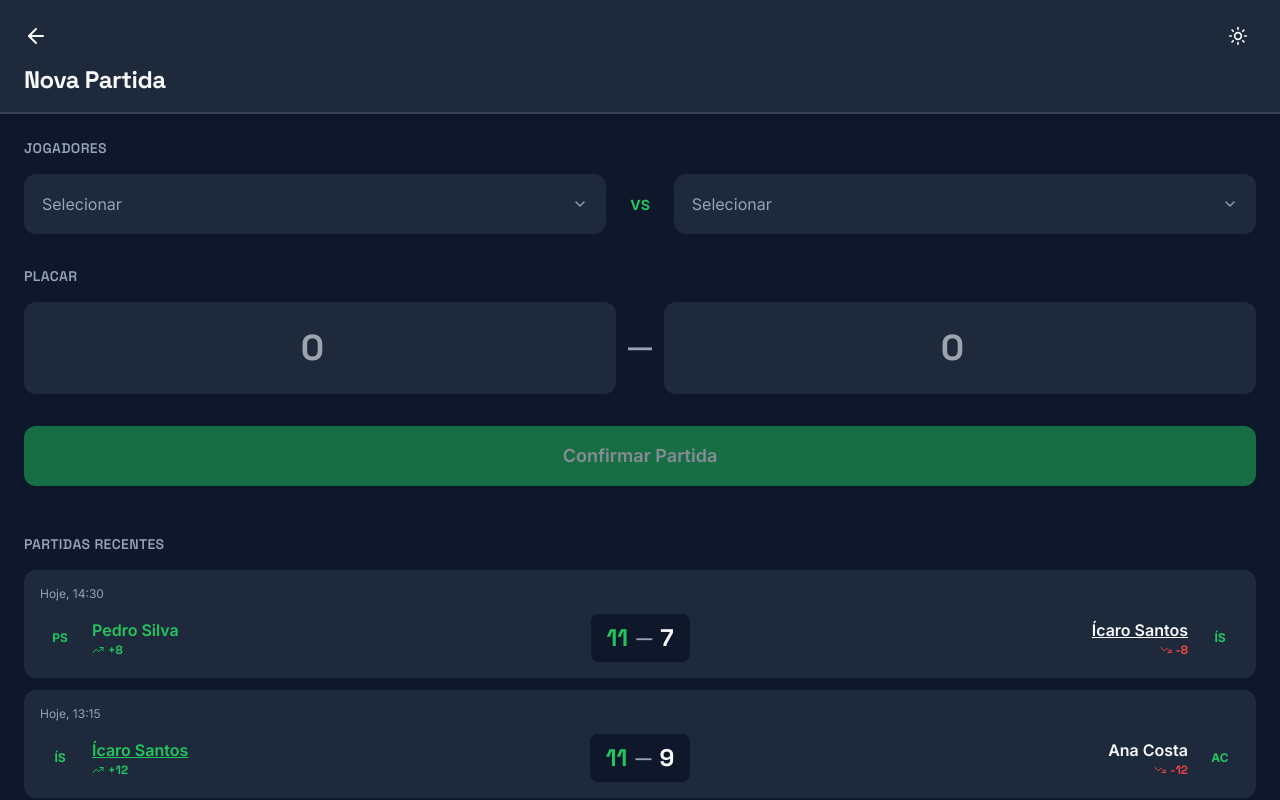
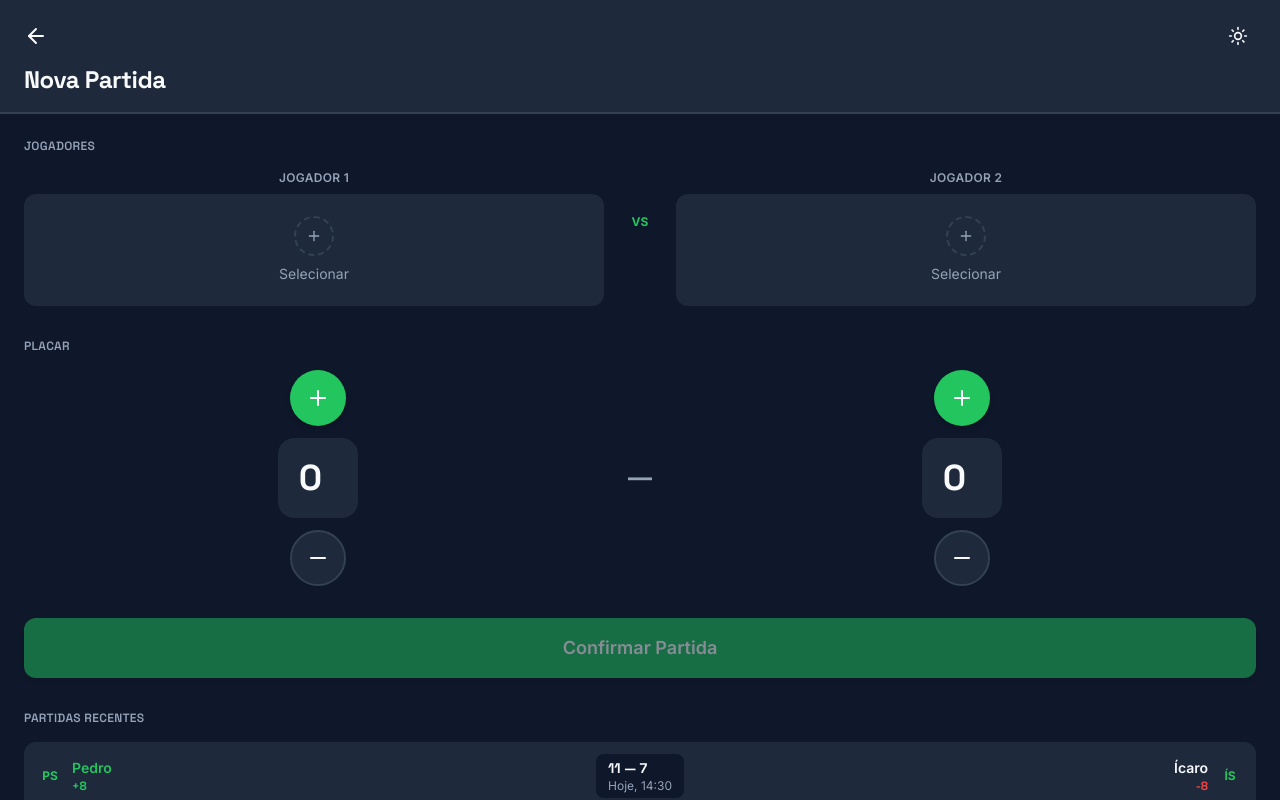
Before and after one commit to Icarodvieira/pingas-web, a Next.js app: page /groups/1/match in a window 1280 px wide. Shown: the top 800 px of the page. Built offline with nearby package versions, Linux system fonts and the light colour scheme.

Commit message:
match and profile  screen adjustment

```diff
--- a/src/app/groups/[id]/match/page.tsx
+++ b/src/app/groups/[id]/match/page.tsx
@@ -2,12 +2,12 @@
 
 import { useState } from 'react'
 import { useRouter, useParams } from 'next/navigation'
-import { ArrowLeft, ChevronDown } from 'lucide-react'
+import { ArrowLeft, Minus, Plus } from 'lucide-react'
 import { PrimaryButton, ThemeToggle } from '@/components/shared'
 import { MatchCard } from '@/components/matches'
 import { calculateElo } from '@/lib/elo'
+import { getInitials } from '@/lib/utils'
 
-// TODO: substituir por useQuery(() => api.get(`/groups/${id}`)) — membros reais do grupo
 const groupMembers = [
   { id: '1', name: 'Ícaro Santos', elo: 1847, gamesPlayed: 47 },
   { id: '2', name: 'Pedro Silva',  elo: 1923, gamesPlayed: 52 },
@@ -16,14 +16,115 @@ const groupMembers = [
   { id: '5', name: 'Julia Mendes', elo: 1598, gamesPlayed: 24 },
 ]
 
-// TODO: substituir por useQuery(() => api.get(`/groups/${id}/matches?limit=5`))
+
 const recentMatches = [
-  { player1Name: 'Pedro Silva', player1Score: 11, player1EloChange: 8,  player2Name: 'Ícaro Santos', player2Score: 7,  player2EloChange: -8,  date: 'Hoje, 14:30' },
-  { player1Name: 'Ícaro Santos', player1Score: 11, player1EloChange: 12, player2Name: 'Ana Costa',   player2Score: 9,  player2EloChange: -12, date: 'Hoje, 13:15' },
-  { player1Name: 'Carlos Lima',  player1Score: 11, player1EloChange: 15, player2Name: 'Julia Mendes', player2Score: 8,  player2EloChange: -15, date: 'Ontem, 18:45' },
+  { player1Name: 'Pedro Silva',  player1Score: 11, player1EloChange: 8,  player2Name: 'Ícaro Santos', player2Score: 7, player2EloChange: -8,  date: 'Hoje, 14:30' },
+  { player1Name: 'Ícaro Santos', player1Score: 11, player1EloChange: 12, player2Name: 'Ana Costa',    player2Score: 9, player2EloChange: -12, date: 'Hoje, 13:15' },
+  { player1Name: 'Carlos Lima',  player1Score: 11, player1EloChange: 15, player2Name: 'Julia Mendes', player2Score: 8, player2EloChange: -15, date: 'Ontem, 18:45' },
 ]
 
 type Member = typeof groupMembers[0]
+
+function PlayerSelector({ selected, onSelect, exclude, show, setShow, label }: {
+  selected: Member | null
+  onSelect: (m: Member) => void
+  exclude: Member | null
+  show: boolean
+  setShow: (v: boolean) => void
+  label: string
+}) {
+  return (
+    <div className="flex-1 relative">
+      <p className="text-xs text-text-muted font-semibold uppercase tracking-wide mb-2 text-center">{label}</p>
+      <button
+        onClick={() => setShow(!show)}
+        className={`w-full p-3 bg-surface rounded-xl text-center hover:bg-surface-elevated transition-all border-2 ${
+          selected ? 'border-accent-primary/40' : 'border-transparent'
+        }`}
+      >
+        {selected ? (
+          <div className="flex flex-col items-center gap-1">
+            <div className="w-10 h-10 rounded-full bg-accent-primary/20 flex items-center justify-center">
+              <span className="text-accent-primary font-bold text-sm">{getInitials(selected.name)}</span>
+            </div>
+            <p className="font-semibold text-foreground text-sm">{selected.name.split(' ')[0]}</p>
+            <p className="text-xs text-text-muted font-mono">{selected.elo}</p>
+          </div>
+        ) : (
+          <div className="flex flex-col items-center gap-2 py-2">
+            <div className="w-10 h-10 rounded-full border-2 border-dashed border-border flex items-center justify-center">
+              <Plus className="w-4 h-4 text-text-muted" />
+            </div>
+            <span className="text-text-muted text-sm">Selecionar</span>
+          </div>
+        )}
+      </button>
+
+      {show && (
+        <div className="absolute top-full left-0 right-0 mt-2 bg-surface rounded-xl shadow-xl border-2 border-border z-20 max-h-56 overflow-y-auto">
+          {groupMembers
+            .filter((m) => m.id !== exclude?.id)
+            .map((member) => (
+              <button
+                key={member.id}
+                onClick={() => { onSelect(member); setShow(false) }}
+                className="w-full px-4 py-3 text-left hover:bg-surface-elevated transition-all flex items-center gap-3"
+              >
+                <div className="w-8 h-8 rounded-full bg-accent-primary/20 flex items-center justify-center flex-shrink-0">
+                  <span className="text-accent-primary font-bold text-xs">{getInitials(member.name)}</span>
+                </div>
+                <div>
+                  <p className="font-semibold text-foreground text-sm">{member.name}</p>
+                  <p className="text-xs text-text-muted font-mono">ELO {member.elo}</p>
+                </div>
+              </button>
+            ))}
+        </div>
+      )}
+    </div>
+  )
+}
+
+function ScoreControl({ value, onChange, playerName, isWinning }: {
+  value: number
+  onChange: (v: number) => void
+  playerName?: string
+  isWinning: boolean
+}) {
+  return (
+    <div className="flex-1 flex flex-col items-center gap-3">
+      {playerName && (
+        <p className="text-xs text-text-muted font-semibold truncate max-w-full text-center">
+          {playerName.split(' ')[0]}
+        </p>
+      )}
+      <button
+        onClick={() => onChange(value + 1)}
+        className="w-14 h-14 rounded-full bg-accent-primary text-white flex items-center justify-center hover:bg-accent-primary-hover active:scale-95 transition-all shadow-md"
+      >
+        <Plus className="w-6 h-6" />
+      </button>
+      <div className={`w-20 h-20 rounded-2xl flex items-center justify-center transition-all ${
+        isWinning ? 'bg-accent-primary/20 ring-2 ring-accent-primary' : 'bg-surface'
+      }`}>
+      <input
+        type="number"
+        value={value}
+        onChange={(e) => onChange(Math.max(0, parseInt(e.target.value) || 0))}
+        className={`w-full h-full text-center text-4xl font-bold font-mono bg-transparent focus:outline-none ${
+          isWinning ? 'text-accent-primary' : 'text-foreground'
+        }`}
+      />
+      </div>
+      <button
+        onClick={() => onChange(Math.max(0, value - 1))}
+        className="w-14 h-14 rounded-full bg-surface text-foreground flex items-center justify-center hover:bg-surface-elevated active:scale-95 transition-all border-2 border-border"
+      >
+        <Minus className="w-6 h-6" />
+      </button>
+    </div>
+  )
+}
 
 export default function RegisterMatchPage() {
   const router = useRouter()
@@ -32,89 +133,51 @@ export default function RegisterMatchPage() {
 
   const [player1, setPlayer1] = useState<Member | null>(null)
   const [player2, setPlayer2] = useState<Member | null>(null)
-  const [score1, setScore1] = useState('')
-  const [score2, setScore2] = useState('')
+  const [score1, setScore1] = useState(0)
+  const [score2, setScore2] = useState(0)
   const [showP1Select, setShowP1Select] = useState(false)
   const [showP2Select, setShowP2Select] = useState(false)
   const [loading, setLoading] = useState(false)
+  const [matches, setMatches] = useState(recentMatches)
 
-  const s1 = parseInt(score1) || 0
-  const s2 = parseInt(score2) || 0
-  const hasScores = score1 !== '' && score2 !== ''
+  const hasScore = score1 > 0 || score2 > 0
+  const canSubmit = player1 && player2 && hasScore
 
   const eloPreview =
-    player1 && player2 && hasScores
-      ? calculateElo(player1.elo, player2.elo, s1, s2, player1.gamesPlayed, player2.gamesPlayed)
+    player1 && player2 && hasScore
+      ? calculateElo(player1.elo, player2.elo, score1, score2, player1.gamesPlayed, player2.gamesPlayed)
       : null
-
-  const canSubmit = player1 && player2 && hasScores && player1.id !== player2.id
 
 const handleSubmit = async () => {
   if (!canSubmit) return
   setLoading(true)
   try {
-      // TODO: await api.post('/matches', { groupId: id, player1Id: player1.id, player2Id: player2.id, scoreP1: s1, scoreP2: s2 })
-      router.push(`/groups/${id}`)
+    // TODO: await api.post('/matches', { ... })
+
+    setMatches(prev => [{
+      player1Name: player1!.name,
+      player1Score: score1,
+      player1EloChange: eloPreview?.player1Change ?? 0,
+      player2Name: player2!.name,
+      player2Score: score2,
+      player2EloChange: eloPreview?.player2Change ?? 0,
+      date: 'Agora',
+    }, ...prev])
+
+    setPlayer1(null)
+    setPlayer2(null)
+    setScore1(0)
+    setScore2(0)
   } finally {
     setLoading(false)
   }
 }
 
-  const PlayerSelector = ({
-    selected, onSelect, exclude, show, setShow,
-  }: {
-    selected: Member | null
-    onSelect: (m: Member) => void
-    exclude: Member | null
-    show: boolean
-    setShow: (v: boolean) => void
-  }) => (
-    <div className="flex-1 relative">
-      <button
-        onClick={() => setShow(!show)}
-        className="w-full p-4 bg-surface rounded-xl text-left hover:bg-surface-elevated transition-all border-2 border-transparent focus:border-accent-primary"
-      >
-        {selected ? (
-          <div>
-            <p className="font-semibold text-foreground">{selected.name}</p>
-            <p className="text-xs text-text-muted font-mono">ELO {selected.elo}</p>
-          </div>
-        ) : (
-          <div className="flex items-center justify-between">
-            <span className="text-text-muted">Selecionar</span>
-            <ChevronDown className="w-4 h-4 text-text-muted" />
-          </div>
-        )}
-      </button>
-
-      {show && (
-        <div className="absolute top-full left-0 right-0 mt-2 bg-surface rounded-xl shadow-lg border-2 border-border z-10 max-h-60 overflow-y-auto">
-          {groupMembers
-            .filter((m) => m.id !== exclude?.id)
-            .map((member) => (
-              <button
-                key={member.id}
-                onClick={() => { onSelect(member); setShow(false) }}
-                className="w-full p-3 text-left hover:bg-background transition-all"
-              >
-                <p className="font-semibold text-foreground">{member.name}</p>
-                <p className="text-xs text-text-muted font-mono">ELO {member.elo}</p>
-              </button>
-            ))}
-        </div>
-      )}
-    </div>
-  )
-
   return (
     <div className="min-h-screen bg-background pb-8">
-      {/* Header */}
       <div className="bg-surface border-b-2 border-border px-6 py-4">
         <div className="flex items-center justify-between mb-2">
-          <button
-            onClick={() => router.push(`/groups/${id}`)}
-            className="p-2 -ml-2 hover:bg-background rounded-xl transition-all"
-          >
+          <button onClick={() => router.push(`/groups/${id}`)} className="p-2 -ml-2 hover:bg-background rounded-xl transition-all">
             <ArrowLeft className="w-6 h-6 text-foreground" />
           </button>
           <ThemeToggle />
@@ -122,58 +185,48 @@ export default function RegisterMatchPage() {
         <h1 className="text-2xl font-bold text-foreground">Nova Partida</h1>
       </div>
 
-      <div className="px-6 py-6">
-        {/* Seleção de jogadores */}
-        <div className="mb-8">
-          <h2 className="text-sm font-semibold text-text-muted mb-4 uppercase tracking-wide">Jogadores</h2>
-          <div className="flex items-center gap-3">
-            <PlayerSelector
-              selected={player1} onSelect={setPlayer1} exclude={player2}
-              show={showP1Select} setShow={setShowP1Select}
-            />
-            <div className="px-3 py-2 bg-accent-primary/20 rounded-lg flex-shrink-0">
-              <span className="font-bold text-accent-primary text-sm">VS</span>
+      <div className="px-6 py-6 space-y-8">
+        <div>
+          <h2 className="text-xs font-semibold text-text-muted mb-4 uppercase tracking-wide">Jogadores</h2>
+          <div className="flex items-start gap-4">
+            <PlayerSelector label="Jogador 1" selected={player1} onSelect={setPlayer1} exclude={player2} show={showP1Select} setShow={setShowP1Select} />
+            <div className="flex-shrink-0 mt-8">
+              <div className="w-10 h-10 rounded-full bg-accent-primary/20 flex items-center justify-center">
+                <span className="font-bold text-accent-primary text-xs">VS</span>
               </div>
-            <PlayerSelector
-              selected={player2} onSelect={setPlayer2} exclude={player1}
-              show={showP2Select} setShow={setShowP2Select}
-            />
+            </div>
+            <PlayerSelector label="Jogador 2" selected={player2} onSelect={setPlayer2} exclude={player1} show={showP2Select} setShow={setShowP2Select} />
           </div>
         </div>
 
-        {/* Placar */}
-        <div className="mb-8">
-          <h2 className="text-sm font-semibold text-text-muted mb-4 uppercase tracking-wide">Placar</h2>
-          <div className="flex items-center gap-3">
-            <input
-              type="number" value={score1} onChange={(e) => setScore1(e.target.value)}
-              placeholder="0" min="0"
-              className="flex-1 text-center text-4xl font-bold font-mono bg-surface rounded-xl p-6 text-foreground focus:outline-none focus:ring-2 focus:ring-accent-primary border-2 border-transparent focus:border-accent-primary"
-            />
-            <span className="text-2xl font-bold text-text-muted flex-shrink-0">—</span>
-            <input
-              type="number" value={score2} onChange={(e) => setScore2(e.target.value)}
-              placeholder="0" min="0"
-              className="flex-1 text-center text-4xl font-bold font-mono bg-surface rounded-xl p-6 text-foreground focus:outline-none focus:ring-2 focus:ring-accent-primary border-2 border-transparent focus:border-accent-primary"
-            />
+        <div>
+          <h2 className="text-xs font-semibold text-text-muted mb-4 uppercase tracking-wide">Placar</h2>
+          <div className="flex items-center gap-4">
+            <ScoreControl value={score1} onChange={setScore1} playerName={player1?.name} isWinning={score1 > score2} />
+            <div className="flex-shrink-0 flex flex-col items-center gap-1">
+              <span className="text-2xl font-bold text-text-muted">—</span>
+              {score1 === score2 && hasScore && (
+                <span className="text-xs text-warning font-semibold">Empate</span>
+              )}
+            </div>
+            <ScoreControl value={score2} onChange={setScore2} playerName={player2?.name} isWinning={score2 > score1} />
           </div>
         </div>
 
-        {/* Preview ELO */}
-        {eloPreview && (
-          <div className="mb-8 p-4 bg-accent-primary/10 rounded-xl border-2 border-accent-primary/20">
-            <h3 className="text-sm font-semibold text-text-muted mb-3 uppercase tracking-wide">Mudança de ELO</h3>
+        {eloPreview && score1 !== score2 && (
+          <div className="p-4 bg-accent-primary/10 rounded-xl border-2 border-accent-primary/20">
+            <h3 className="text-xs font-semibold text-text-muted mb-3 uppercase tracking-wide">Variação de ELO</h3>
             <div className="flex items-center justify-around">
               <div className="text-center">
-                <p className="text-sm text-text-muted mb-1 truncate max-w-[100px]">{player1?.name}</p>
-                <p className={`text-2xl font-bold font-mono ${eloPreview.player1Change > 0 ? 'text-success' : eloPreview.player1Change < 0 ? 'text-danger' : 'text-text-muted'}`}>
+                <p className="text-sm text-text-muted mb-1">{player1?.name.split(' ')[0]}</p>
+                <p className={`text-3xl font-bold font-mono ${eloPreview.player1Change > 0 ? 'text-success' : 'text-danger'}`}>
                   {eloPreview.player1Change > 0 ? '+' : ''}{eloPreview.player1Change}
                 </p>
               </div>
-              <div className="w-px h-12 bg-border" />
+              <div className="w-px h-10 bg-border" />
               <div className="text-center">
-                <p className="text-sm text-text-muted mb-1 truncate max-w-[100px]">{player2?.name}</p>
-                <p className={`text-2xl font-bold font-mono ${eloPreview.player2Change > 0 ? 'text-success' : eloPreview.player2Change < 0 ? 'text-danger' : 'text-text-muted'}`}>
+                <p className="text-sm text-text-muted mb-1">{player2?.name.split(' ')[0]}</p>
+                <p className={`text-3xl font-bold font-mono ${eloPreview.player2Change > 0 ? 'text-success' : 'text-danger'}`}>
                   {eloPreview.player2Change > 0 ? '+' : ''}{eloPreview.player2Change}
                 </p>
               </div>
@@ -181,17 +234,63 @@ export default function RegisterMatchPage() {
           </div>
         )}
 
-        {/* Confirmar */}
+        {score1 === score2 && hasScore && (
+          <div className="p-4 bg-warning/10 rounded-xl border-2 border-warning/20 text-center">
+            <p className="text-sm text-warning font-semibold">
+              Placar empatado — confirme apenas se foi realmente um empate
+            </p>
+          </div>
+        )}
+
         <PrimaryButton onClick={handleSubmit} disabled={!canSubmit || loading} fullWidth size="lg">
           {loading ? 'Salvando...' : 'Confirmar Partida'}
         </PrimaryButton>
 
-        {/* Partidas recentes */}
-        <div className="mt-12">
-          <h2 className="text-sm font-semibold text-text-muted mb-4 uppercase tracking-wide">Partidas Recentes</h2>
+        <div>
+          <h2 className="text-xs font-semibold text-text-muted mb-4 uppercase tracking-wide">Partidas Recentes</h2>
           <div className="space-y-3">
-            {recentMatches.map((match, i) => (
-              <MatchCard key={i} {...match} currentUserName="Ícaro Santos" />
+            {matches.map((match, i) => (
+              <div key={i} className="bg-surface rounded-xl p-3">
+                <div className="flex items-center gap-2">
+                  {/* Jogador 1 */}
+                  <div className="flex items-center gap-2 flex-1 min-w-0">
+                    <div className="w-7 h-7 rounded-full bg-accent-primary/20 flex items-center justify-center flex-shrink-0">
+                      <span className="text-accent-primary font-bold text-xs">{getInitials(match.player1Name)}</span>
+                    </div>
+                    <div className="min-w-0">
+                      <p className={`text-sm font-semibold truncate ${match.player1Score > match.player2Score ? 'text-success' : 'text-foreground'}`}>
+                        {match.player1Name.split(' ')[0]}
+                      </p>
+                      <p className={`text-xs font-mono font-bold ${match.player1EloChange > 0 ? 'text-success' : 'text-danger'}`}>
+                        {match.player1EloChange > 0 ? '+' : ''}{match.player1EloChange}
+                      </p>
+                    </div>
+                  </div>
+
+                  {/* Placar */}
+                  <div className="flex-shrink-0 px-3 py-1 bg-background rounded-lg">
+                    <p className="font-mono font-bold text-foreground text-sm">
+                      {match.player1Score} — {match.player2Score}
+                    </p>
+                    <p className="text-xs text-text-muted text-center">{match.date}</p>
+                  </div>
+
+                  {/* Jogador 2 */}
+                  <div className="flex items-center gap-2 flex-1 min-w-0 flex-row-reverse">
+                    <div className="w-7 h-7 rounded-full bg-accent-primary/20 flex items-center justify-center flex-shrink-0">
+                      <span className="text-accent-primary font-bold text-xs">{getInitials(match.player2Name)}</span>
+                    </div>
+                    <div className="min-w-0 text-right">
+                      <p className={`text-sm font-semibold truncate ${match.player2Score > match.player1Score ? 'text-success' : 'text-foreground'}`}>
+                        {match.player2Name.split(' ')[0]}
+                      </p>
+                      <p className={`text-xs font-mono font-bold ${match.player2EloChange > 0 ? 'text-success' : 'text-danger'}`}>
+                        {match.player2EloChange > 0 ? '+' : ''}{match.player2EloChange}
+                      </p>
+                    </div>
+                  </div>
+                </div>
+              </div>
             ))}
           </div>
         </div>
```
Also changed, not shown: src/app/profile/page.tsx (+16 -9 lines). Lines whose indentation alone changed are shown as unchanged.
